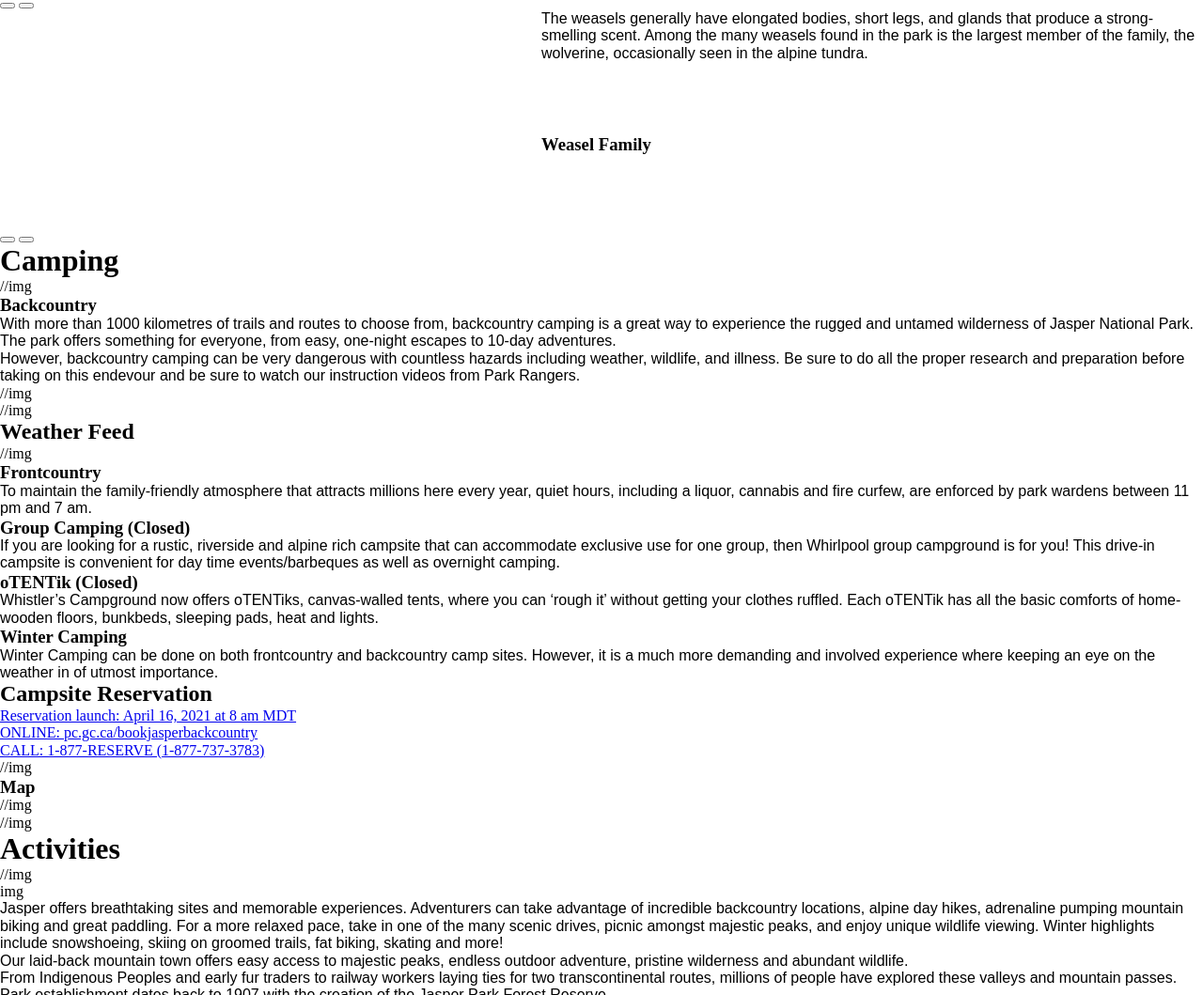
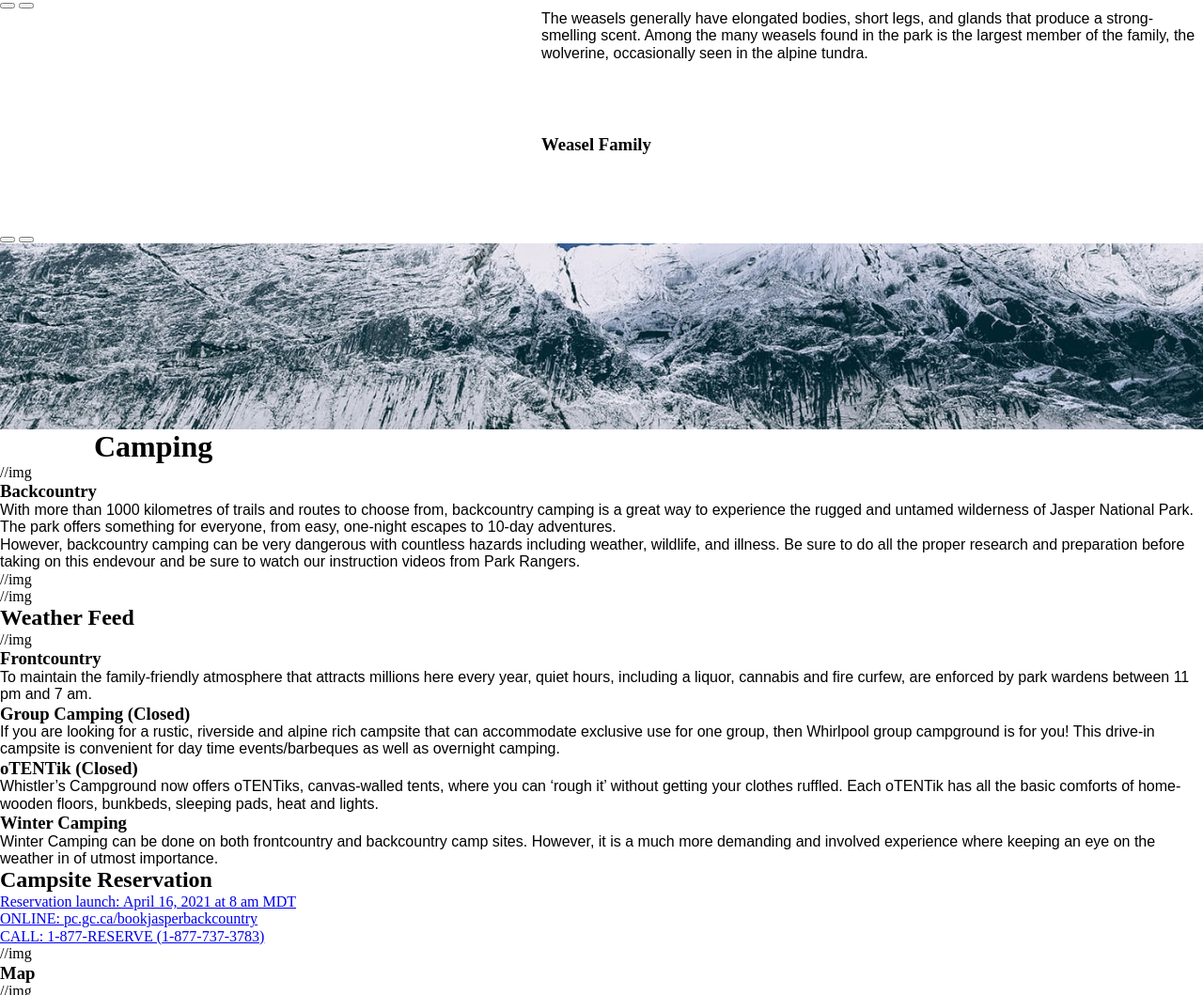
Before and after one commit to SPM359/Jasper-Final, a plain HTML site: page Deploy/index.html in a window 1280 px wide. Shown: the part 10125-11184 px from the top of the page at 94% size. Drawn offline with Linux system fonts and the light colour scheme; a script that the page names is missing.

Commit message:
more grid

```diff
--- /dev/null
+++ b/Dev/scss/sections/_camping.scss
@@ -0,0 +1,7 @@
+#camping{
+    >div{
+        >h1{
+            margin-left: 100px;
+        }
+    }
+}
--- a/Dev/scss/sections/_wildlife.scss
+++ b/Dev/scss/sections/_wildlife.scss
@@ -461,6 +461,7 @@
                 }
             }
         }
+    }
     #break-img3{
         >div{
             background-image: url("../img/Wildlife/break-img3.jpg");
@@ -479,4 +480,3 @@
     }
 }
 }
-}
--- a/Dev/scss/styles.scss
+++ b/Dev/scss/styles.scss
@@ -18,3 +18,4 @@
 @import "sections/_history";
 @import "sections/_features";
 @import "sections/_wildlife";
+@import "sections/_camping";
```
Also changed, not shown: Deploy/css/styles.css, Deploy/index.html (line endings or trailing spaces), 2 other files. Lines whose indentation alone changed are shown as unchanged.
